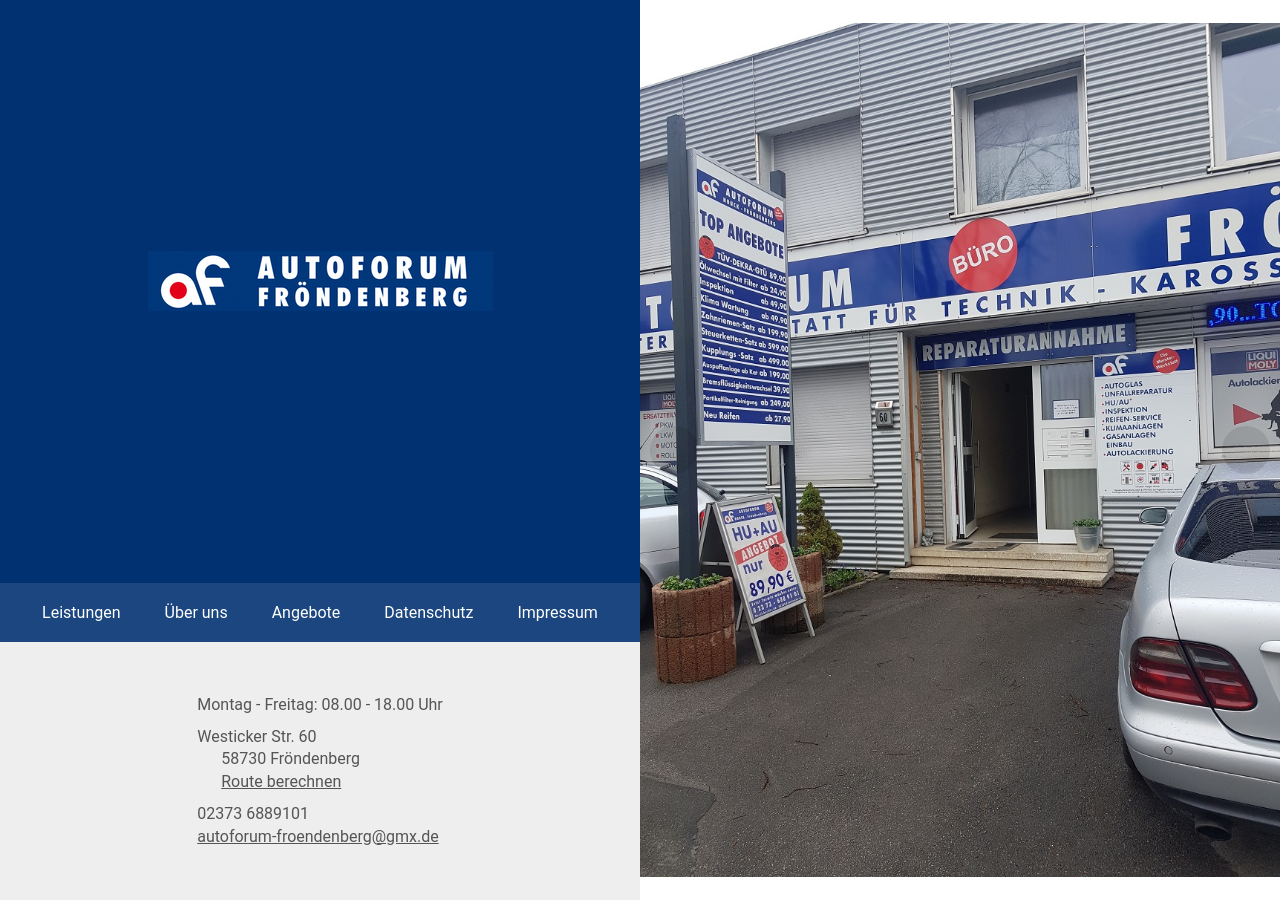
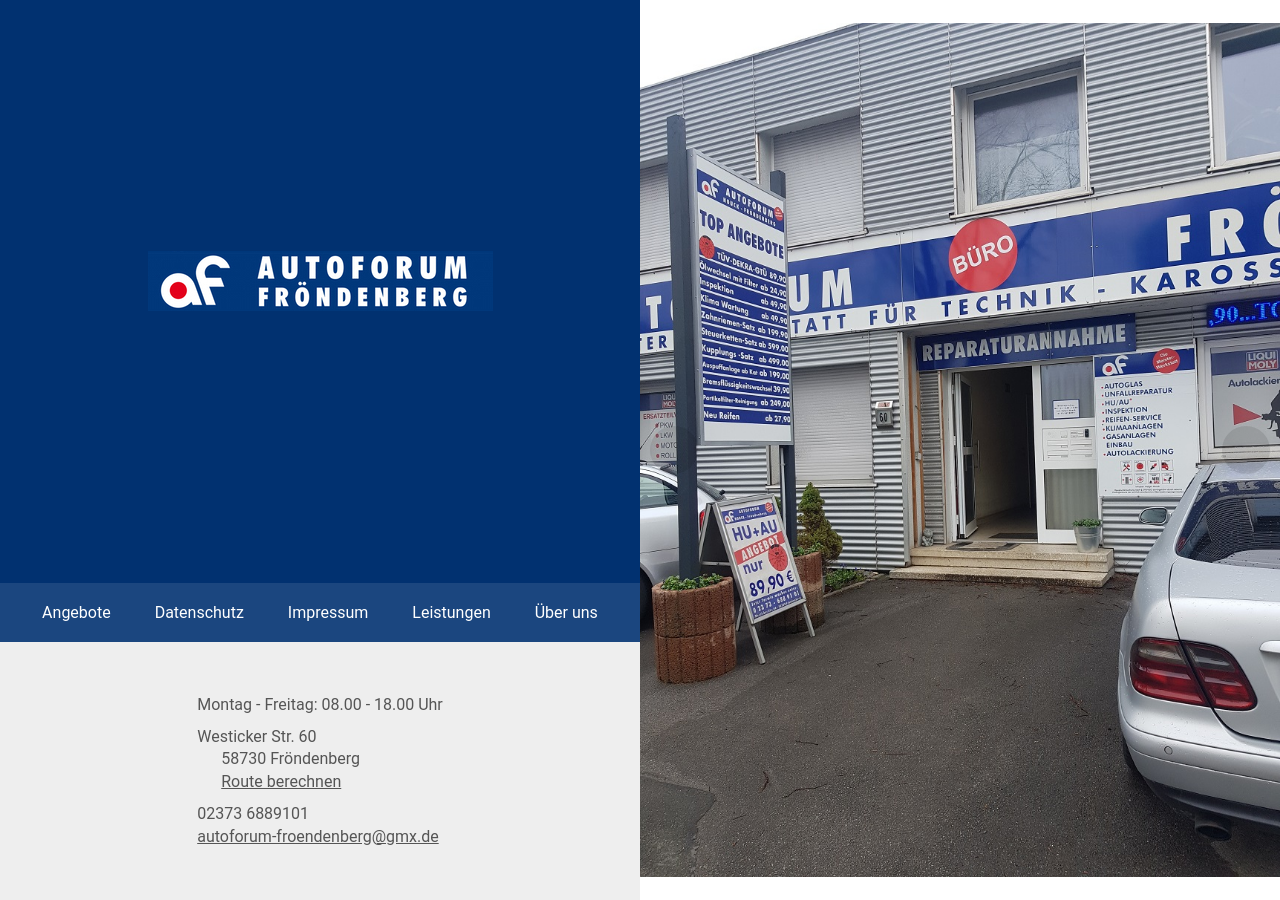
Before and after one commit to HendrikRoth/autoforum, a Jekyll site: the page built from index.md, in a window 1280 px wide. Built offline with Jekyll 4.4.1, drawn with Linux system fonts in a browser that asks for light colours.

Commit message:
rm sort filter

```diff
--- a/_layouts/normal.html
+++ b/_layouts/normal.html
@@ -9,7 +9,7 @@
 				<a href="{{ site.baseurl }}/"><h1>Autoforum Houck</h1></a>
 				<nav>
 					<ul>
-						{% assign sorted_pages = site.pages | sort: "order" %}
+						{% assign sorted_pages = site.pages %}
 						{% for i in sorted_pages %}
 							{% unless i.exclude == true %}
 								{% unless i.url == '/feed.xml' %}
--- a/_layouts/start.html
+++ b/_layouts/start.html
@@ -11,7 +11,7 @@
 
 			<nav>
 				<ul>
-					{% assign sorted_pages = site.pages | sort: "order" %}
+					{% assign sorted_pages = site.pages %}
 					{% for i in sorted_pages %}
 						{% unless i.exclude == true %}
 							{% unless i.url == '/feed.xml' %}
```
